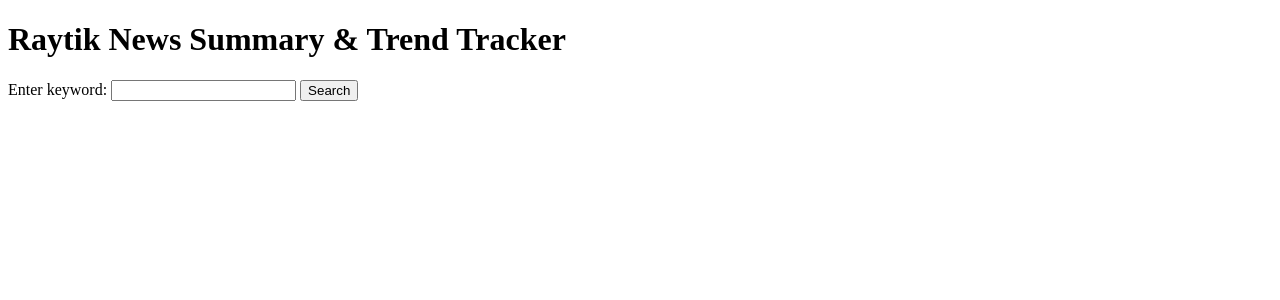
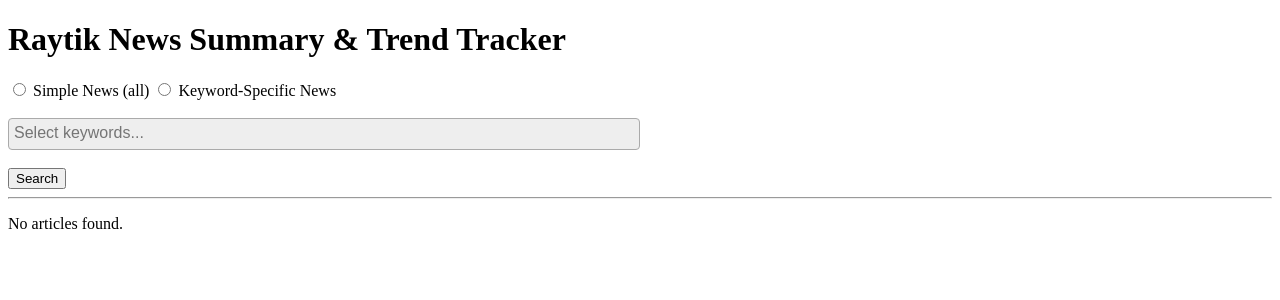
Before and after one commit to kiranraytank/news_summary_flask, a Flask app: template templates/index.html in a window 1280 px wide. Shown: the top 300 px of the page. Run offline with Flask 3, Linux system fonts and the light colour scheme; the template is opened without the code that fills it: most values are stand-ins (such as "Sample title", 1, 10 or a date in 2020); some libraries are stand-ins or nearby versions.

Commit message:
COmmit #K2 add keyword wise serchs allow

```diff
--- a/app.py
+++ b/app.py
@@ -3,21 +3,35 @@ from rss_reader import fetch_filtered_articles
 from summarizer import summarize_text
 from trending import extract_keywords
 import nltk
+from nltk.corpus import stopwords
 
 app = Flask(__name__)
-nltk.download('stopwords')
+
+# Only download once
+try:
+    stopwords.words('english')
+except LookupError:
+    nltk.download('stopwords')
+
 
 @app.route('/', methods=['GET', 'POST'])
 def index():
-    keyword = None
+    mode = "all"
+    selected_keywords = []
     articles = []
     summaries = []
     tags_list = []
 
     if request.method == 'POST':
-        keyword = request.form['keyword'].strip().lower()
+        mode = request.form.get('mode', 'all')
+        if mode == 'keyword':
+            selected_keywords = request.form.getlist('keywords')
 
-    articles = fetch_filtered_articles(keyword)
+    # fetch articles
+    if mode == 'all':
+        articles = fetch_filtered_articles()
+    else:
+        articles = fetch_filtered_articles(selected_keywords)
 
     for article in articles:
         summary = summarize_text(article['summary'])
@@ -25,14 +39,14 @@ def index():
         summaries.append(summary)
         tags_list.append(tags)
 
-    # return render_template('index.html', articles=articles, summaries=summaries, tags_list=tags_list, keyword=keyword)
     return render_template(
         'index.html',
         articles=articles,
         summaries=summaries,
         tags_list=tags_list,
-        keyword=keyword,
-        zip=zip  # 👈 Add this line
+        mode=mode,
+        selected_keywords=selected_keywords,
+        zip=zip
     )
 
 
--- a/rss_reader.py
+++ b/rss_reader.py
@@ -1,4 +1,5 @@
 import feedparser
+from difflib import SequenceMatcher
 
 rss_feeds = [
     "https://www.theverge.com/rss/index.xml",
@@ -9,8 +10,28 @@ rss_feeds = [
     "https://timesofindia.indiatimes.com/rssfeedstopstories.cms"
 ]
 
-def fetch_filtered_articles(keyword=None):
+def is_match(keyword, text, threshold=0.6):
+    """
+    Returns True if keyword matches the text
+    using substring or similarity
+    """
+    keyword = keyword.lower()
+    text = text.lower()
+    # substring match
+    if keyword in text or text in keyword:
+        return True
+    # similarity match
+    return SequenceMatcher(None, keyword, text).ratio() >= threshold
+
+def fetch_filtered_articles(keywords=None):
+    """
+    Fetch articles and filter based on keywords list.
+    Each article includes 'matched_keywords' list
+    """
     filtered_articles = []
+
+    if keywords:
+        keywords = [kw.lower() for kw in keywords]
 
     for feed_url in rss_feeds:
         feed = feedparser.parse(feed_url)
@@ -19,10 +40,7 @@ def fetch_filtered_articles(keyword=None):
             summary = entry.summary if 'summary' in entry else ''
             content = f"{title} {summary}"
 
-            if keyword and keyword.lower() not in content.lower():
-                continue
-
-            # ✅ Tags handling
+            # tags
             if 'tags' in entry and entry.tags:
                 tags = [tag.term for tag in entry.tags if 'term' in tag]
                 if not tags:
@@ -30,11 +48,20 @@ def fetch_filtered_articles(keyword=None):
             else:
                 tags = ["No tags available"]
 
+            matched = []
+            if keywords:
+                for kw in keywords:
+                    if is_match(kw, content) or any(is_match(kw, tag) for tag in tags):
+                        matched.append(kw)
+                if not matched:
+                    continue  # skip if no match
+
             filtered_articles.append({
                 'title': title,
                 'link': entry.link,
                 'summary': summary,
-                'tags': tags
+                'tags': tags,
+                'matched_keywords': matched
             })
 
     return filtered_articles
--- a/templates/index.html
+++ b/templates/index.html
@@ -1,44 +1,93 @@
 <!DOCTYPE html>
 <html>
 <head>
-    <title>Raytik News Summary</title>
+    <title>Raytik News Summary & Trend Tracker</title>
+    <link href="https://cdn.jsdelivr.net/npm/select2@4.1.0-rc.0/dist/css/select2.min.css" rel="stylesheet" />
+    <script src="https://code.jquery.com/jquery-3.6.0.min.js"></script>
+    <script src="https://cdn.jsdelivr.net/npm/select2@4.1.0-rc.0/dist/js/select2.min.js"></script>
+    <style>
+        .matched {
+            background-color: #ffd700;
+            padding: 2px 5px;
+            border-radius: 3px;
+            margin-right: 3px;
+        }
+    </style>
 </head>
 <body>
 <h1>Raytik News Summary & Trend Tracker</h1>
 
 <form method="post">
-        <label for="keyword">Enter keyword:</label>
-        <input type="text" name="keyword" id="keyword" required>
-        <input type="submit" value="Search">
+    <label>
+        <input type="radio" name="mode" value="all" {% if mode=="all" %}checked{% endif %}> Simple News (all)
+    </label>
+    <label>
+        <input type="radio" name="mode" value="keyword" {% if mode=="keyword" %}checked{% endif %}> Keyword-Specific News
+    </label>
+
+    <br><br>
+    <select id="keywords" name="keywords" multiple="multiple" style="width:50%;" {% if mode!="keyword" %}disabled{% endif %}>
+        <option value="sports" {% if 'sports' in selected_keywords %}selected{% endif %}>Sports</option>
+        <option value="politics" {% if 'politics' in selected_keywords %}selected{% endif %}>Politics</option>
+        <option value="technology" {% if 'technology' in selected_keywords %}selected{% endif %}>Technology</option>
+        <option value="health" {% if 'health' in selected_keywords %}selected{% endif %}>Health</option>
+        <option value="business" {% if 'business' in selected_keywords %}selected{% endif %}>Business</option>
+        <option value="entertainment" {% if 'entertainment' in selected_keywords %}selected{% endif %}>Entertainment</option>
+    </select>
+
+    <br><br>
+    <button type="submit">Search</button>
 </form>
 
-    {% if keyword %}
-        <h2>Results for "{{ keyword }}"</h2>
-    {% endif %}
+<hr>
 
 {% if articles %}
     {% for article, summary, tags in zip(articles, summaries, tags_list) %}
         <div style="border:1px solid #ccc; padding:10px; margin:10px 0;">
             <h3><a href="{{ article.link }}" target="_blank">{{ article.title }}</a></h3>
-                {% if summary %}
             <p><strong>Summary:</strong> {{ summary }}</p>
+
+            <p><strong>Tags:</strong>
+                {% for tag in article.tags %}
+                    {% if tag.lower() in article.matched_keywords %}
+                        <span class="matched">{{ tag }}</span>
                     {% else %}
-                    <p><strong>Summary:</strong> No summary available.</p>
+                        {{ tag }}
+                    {% endif %}
+                {% endfor %}
+            </p>
+
+            {% if article.matched_keywords %}
+                <p><strong>Matched Keywords:</strong>
+                    {% for kw in article.matched_keywords %}
+                        <span class="matched">{{ kw }}</span>
+                    {% endfor %}
+                </p>
+            {% endif %}
+        </div>
+    {% endfor %}
+{% elif mode=="keyword" %}
+    <p>No articles found for selected keywords: {{ selected_keywords | join(", ") }}</p>
+{% else %}
+    <p>No articles found.</p>
 {% endif %}
 
-                <!-- <p><strong>Tags:</strong> {{ tags | join(', ') }}</p> -->
-                <p><strong>Tags:</strong>
-                    {% if article.tags %}
-                        {{ article.tags | join(", ") }}
-                    {% else %}
-                        No tags available.
-                    {% endif %}
-                </p>
+<script>
+$(document).ready(function() {
+    $('#keywords').select2({
+        placeholder: "Select keywords...",
+        allowClear: true
+    });
 
-            </div>
-        {% endfor %}
-    {% elif keyword %}
-        <p>No articles found for "{{ keyword }}"</p>
-    {% endif %}
+    $('input[name="mode"]').change(function(){
+        if($(this).val() == 'keyword'){
+            $('#keywords').prop('disabled', false);
+        } else {
+            $('#keywords').val(null).trigger('change');
+            $('#keywords').prop('disabled', true);
+        }
+    });
+});
+</script>
 </body>
 </html>
```
Also changed, not shown: trending.py (+7 -1 lines), README.md. Lines whose indentation alone changed are shown as unchanged.
